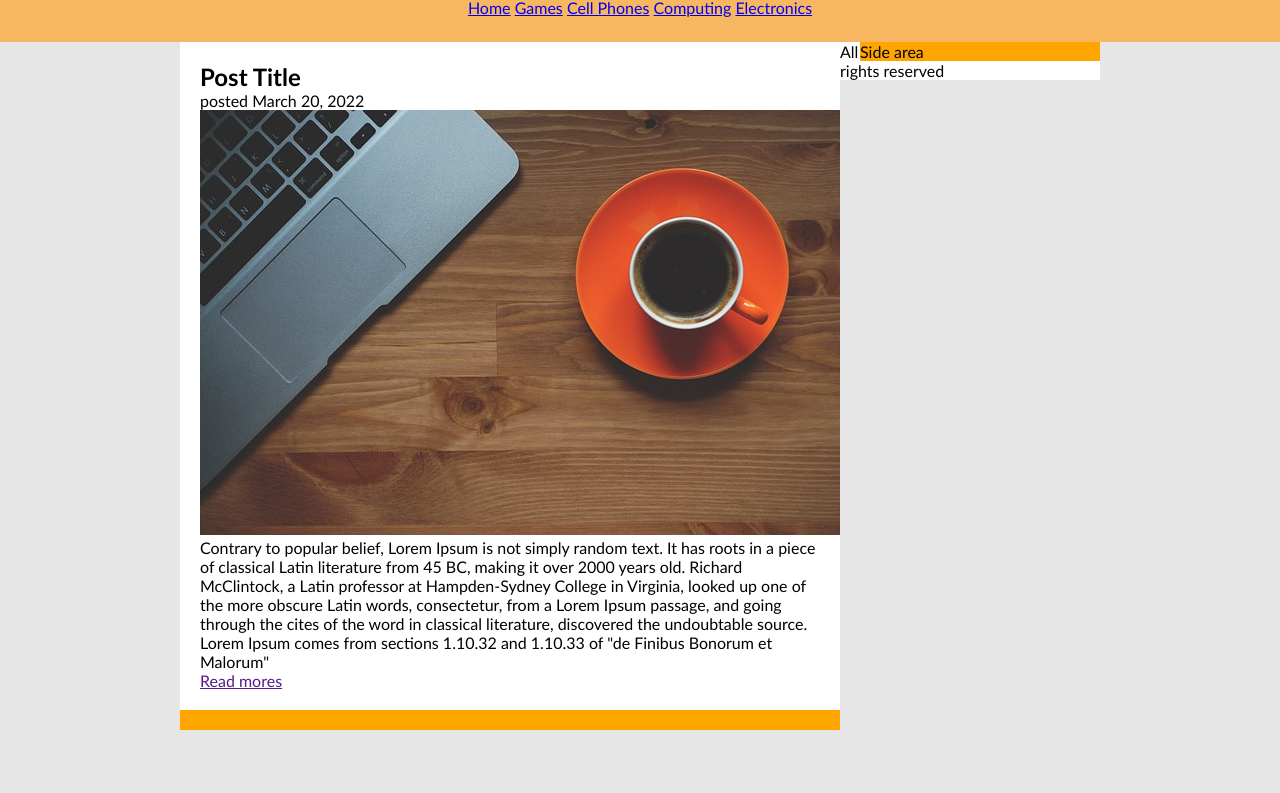
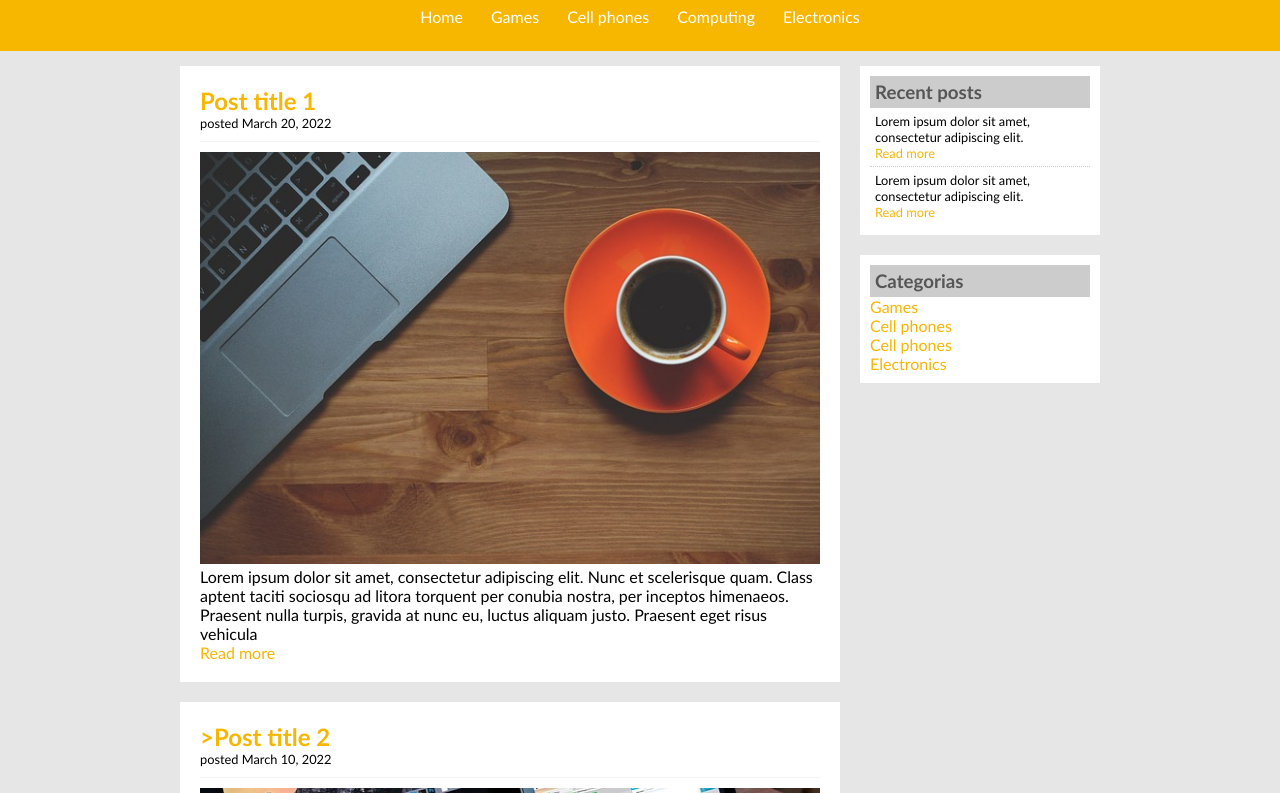
Before and after one commit to devjohnysouza/Tecblog, a plain HTML site: page index.html in a window 1280 px wide. Shown: the part 86-879 px from the top of the page. Before the commit the page ends 816 px from the top, so only its background shows below. Drawn offline with Linux system fonts and the light colour scheme.

Commit message:
Tec blog project final

```diff
--- a/assets/CSS/estilo.css
+++ b/assets/CSS/estilo.css
@@ -1,21 +1,20 @@
+/*Limpar formatações padrão*/
 * {
 	margin: 0;
 	padding: 0;
-
 }
 
 body {
 	font-size: 1em;
-    font-family: 'Trebuchet MS', 'Lucida Sans Unicode', 'Lucida Grande', 'Lucida Sans', Arial, sans-serif;
-    background:#e6e6e6;
+	font-family: "Trebuchet MS", Helvetica, sans-serif;
+	background: #e6e6e6;
 }
 
 /*
 **** Layout ****
 */
-
 #area-cabecalho {
-    background-color: #f7b660;
+	background-color: #f7b600;
 	padding: 15px;
 	text-align: center;
 }
@@ -25,13 +24,9 @@ body {
 }
 
 #area-principal {
-    background-color: white;
 	width: 920px;
 	margin: 0 auto;
-}
-
-#area-postagens, #area-lateral{
-    background-color: orange;
+	padding: 15px;
 }
 
 #area-postagens {
@@ -39,7 +34,7 @@ body {
 	float: left;
 }
 
-#area-lateral{
+#area-lateral {
 	width: 240px;
 	float: right;
 }
@@ -50,9 +45,77 @@ body {
 	background: white;
 }
 
-#ropape{
+.conteudo-lateral {
+	background: white;
+	padding: 10px;
+	margin-bottom: 20px;
+}
+
+.postagem-lateral {
+	font-size: 0.8em;
+	padding: 5px;
+	border-bottom: 1px dotted #CCC;
+}
+
+#rodape {
 	clear: both;
 	text-align: center;
 	padding: 15px;
 	background: #CCC;
 }
+
+/*
+**** Formatação do menu ****
+*/
+a {
+	text-decoration: none;
+}
+
+a:link, a:visited {
+	color: #f7b600;
+}
+
+a:hover {
+	text-decoration: underline;
+}
+
+#area-cabecalho a:link, #area-cabecalho a:visited {
+	color: #FFF;
+	padding: 8px 12px;
+}
+
+#area-cabecalho a:hover {
+	color: #f7b600;
+	background: #FFF;
+	text-decoration: none;
+}
+
+/*
+**** Formatações em geral ****
+*/
+h1 {
+	color: #4e4e4e;
+	font-size: 2.5em;
+}
+
+h2 {
+	color: #f7b600;
+}
+
+h3 {
+	color: #565656;
+	background: #CCC;
+	padding: 5px;
+}
+
+.branco{
+	color: white;
+}
+
+.data-postagem {
+	font-size: 0.8em;
+	border-bottom: 1px solid #f4f4f4;
+	padding-bottom: 10px;
+	margin-bottom: 10px;
+	display: block;
+}
--- a/index.html
+++ b/index.html
@@ -8,34 +8,83 @@
 </head>
 <body>
     <div id="area-cabecalho">
+
 		<div id="area-logo">
-            <h1>Tec <span class="branco">Blog</span> </h1>
+			<h1>Tec<span class="branco">Blog</span></h1>
+		</div>
+		<div id="area-menu">
+			<a href="index.html">Home</a>
+			<a href="jogos.html">Games</a>
+			<a href="celulares.html">Cell phones</a>
+			<a href="informatica.html">Computing</a>
+			<a href="eletronicos.html">Electronics</a>
 		</div>
 
-        <div id="area-menu">
-            <a href="index.html">Home</a>
-            <a href="index.html">Games</a>
-            <a href="index.html">Cell Phones</a>
-            <a href="index.html">Computing</a>
-            <a href="index.html">Electronics</a>
-        </div>
-    </div>
-    <div id="area-principal">
-        <!--Abertura postagen-->
-        <div id="area-postagens">
-            <div class="postagem">
-                <h2>Post Title</h2><Span>posted March 20, 2022</Span>
-                <img src="/assets/Img/imagem1.jpg" alt="">
-                <p>Contrary to popular belief, Lorem Ipsum is not simply random text. It has roots in a piece of classical Latin literature from 45 BC, making it over 2000 years old. Richard McClintock, a Latin professor at Hampden-Sydney College in Virginia, looked up one of the more obscure Latin words, consectetur, from a Lorem Ipsum passage, and going through the cites of the word in classical literature, discovered the undoubtable source. Lorem Ipsum comes from sections 1.10.32 and 1.10.33 of "de Finibus Bonorum et Malorum" </p>
-                <a href="">Read mores</a>
-            </div><!--//fechamento da postagem-->
 	</div>
 
+	<div id="area-principal">
+
+		<div id="area-postagens">
+
+			<!-- abertura postagem -->
+			<div class="postagem">
+				<h2>Post title 1</h2>
+				<span class="data-postagem">posted March 20, 2022</span>
+				<img width="620px" src="/assets/Img/imagem1.jpg">
+				<p>
+					Lorem ipsum dolor sit amet, consectetur adipiscing elit. Nunc et scelerisque quam. Class aptent taciti sociosqu ad litora torquent per conubia nostra, per inceptos himenaeos. Praesent nulla turpis, gravida at nunc eu, luctus aliquam justo. Praesent eget risus vehicula
+				</p>
+				<a href="">Read more</a>
+			</div><!--// fechamento postagem -->
+
+			<!-- abertura postagem -->
+			<div class="postagem">
+				<h2>>Post title 2</h2>
+				<span class="data-postagem">posted March 10, 2022</span>
+				<img width="620px" src="/assets/Img/imagem2.jpg">
+				<p>
+					Lorem ipsum dolor sit amet, consectetur adipiscing elit. Nunc et scelerisque quam. Class aptent taciti sociosqu ad litora torquent per conubia nostra, per inceptos himenaeos. Praesent nulla turpis, gravida at nunc eu, luctus aliquam justo. Praesent eget risus vehicula
+				</p>
+				<a href="">Read more</a>
+			</div><!--// fechamento postagem -->
+
+		</div>
 		<div id="area-lateral">
-             Side area
+
+
+			<div class="conteudo-lateral">
+				<h3>Recent posts</h3>
+
+				<div class="postagem-lateral">
+					<p>Lorem ipsum dolor sit amet, consectetur adipiscing elit.</p>
+					<a href="">Read more</a>
 				</div>
-        <div id="rodape"></div>
+
+				<div class="postagem-lateral" style="border-bottom: none;">
+					<p>Lorem ipsum dolor sit amet, consectetur adipiscing elit.</p>
+					<a href="">Read more</a>
+				</div>
+
+			</div>
+
+			<div class="conteudo-lateral">
+				<h3>Categorias</h3>
+
+				<a href="">Games</a><br>
+				<a href="">Cell phones</a><br>
+				<a href="">Cell phones</a><br>
+				<a href="">Electronics</a><br>
+
+
+			</div>
+
+
+		</div>
+
+		<div id="rodape">
             All rights reserved
+		</div>
+
 	</div>
 
 </body>
```
Lines whose indentation alone changed are shown as unchanged.
